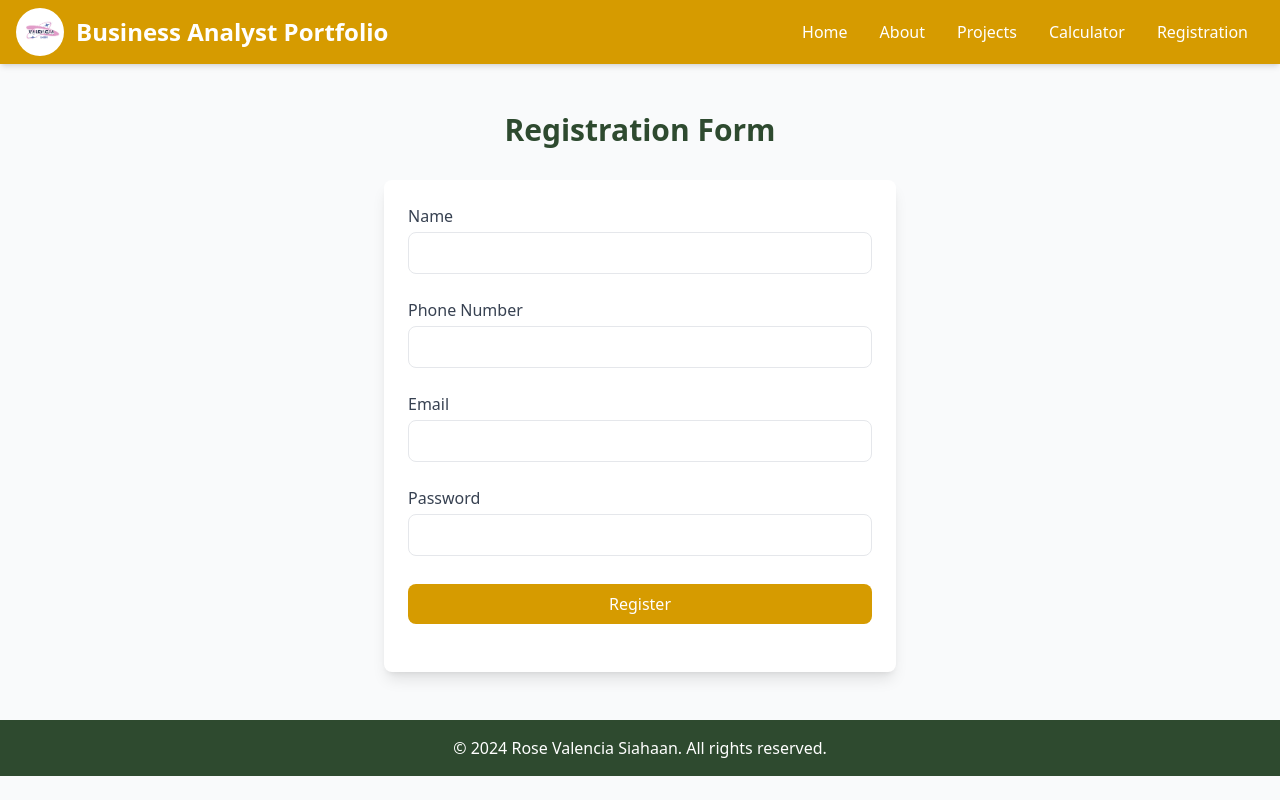
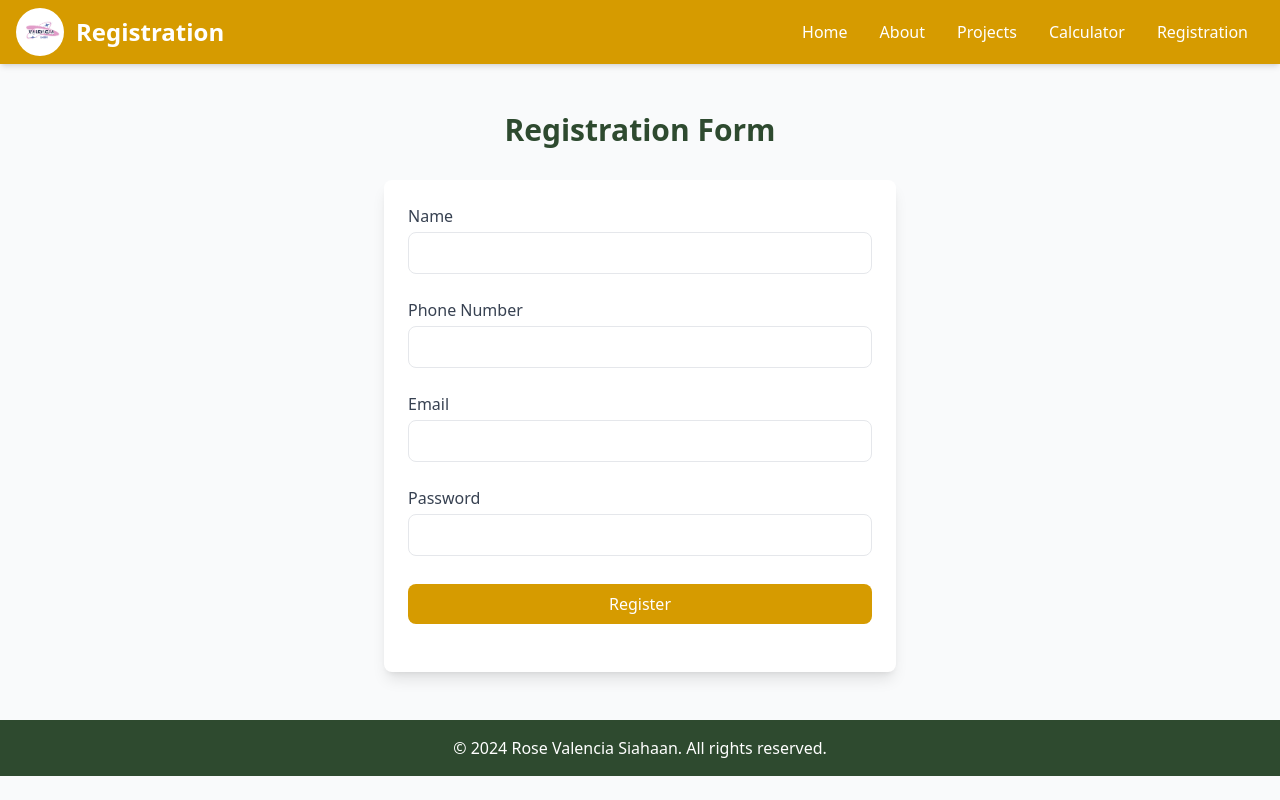
Before and after one commit to 2382026/FINALPEMWEB1, a plain HTML site: page registration.html in a window 1280 px wide. Drawn offline with nearby package versions, Linux system fonts and the light colour scheme.

Commit message:
Add files via upload

```diff
--- a/registration.html
+++ b/registration.html
@@ -47,7 +47,7 @@
     <div class="container mx-auto px-4 py-2 flex items-center justify-between">
       <div class="flex items-center">
         <img src="favicons.png" alt="Site Logo" class="h-12 w-12 rounded-full mr-3">
-        <h1 class="text-2xl font-bold">Business Analyst Portfolio</h1>
+        <h1 class="text-2xl font-bold">Registration</h1>
       </div>
       <button id="hamburger" class="block md:hidden p-2 text-white">
         <svg class="h-6 w-6" xmlns="http://www.w3.org/2000/svg" fill="none" viewBox="0 0 24 24" stroke="currentColor">
```
